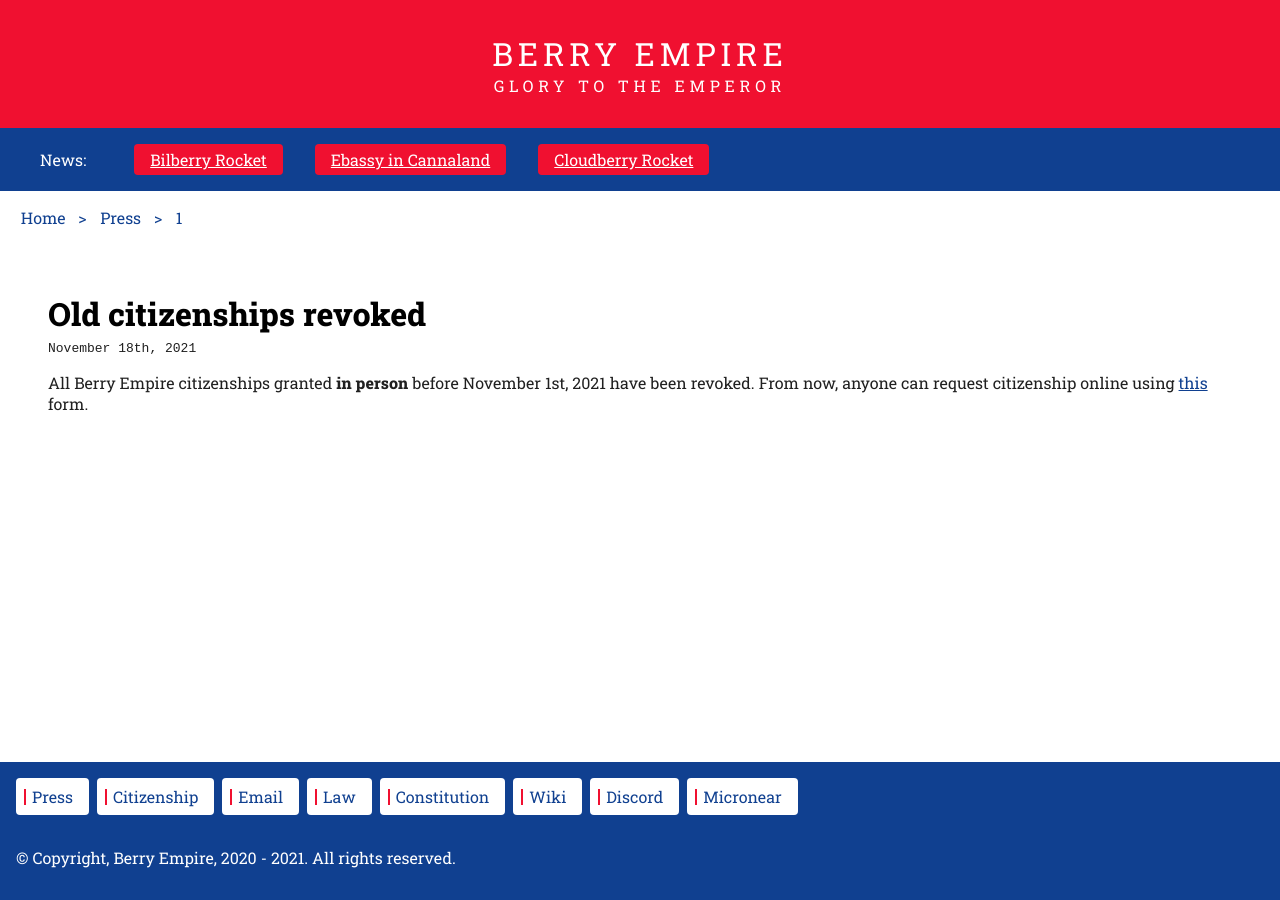
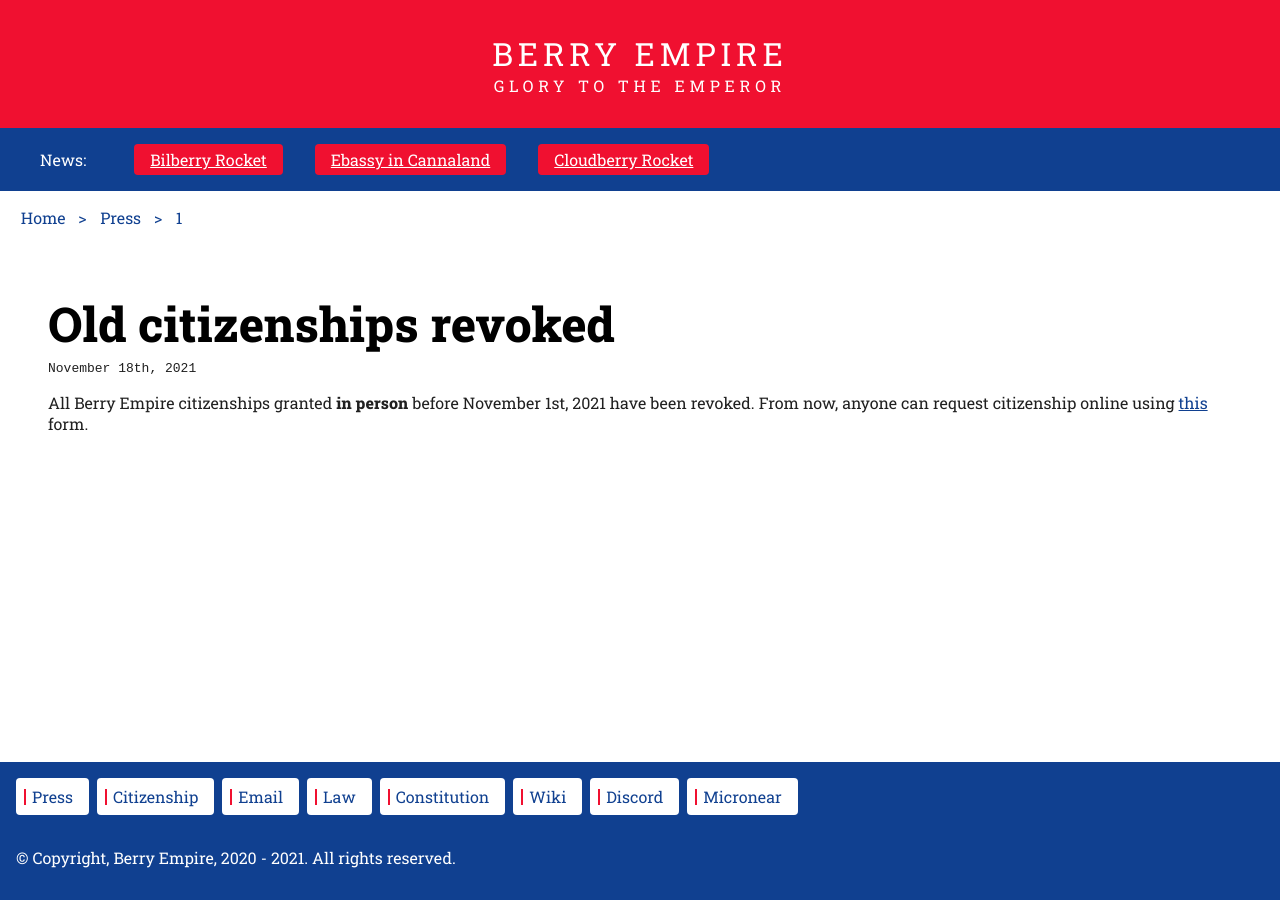
Before and after one commit to berryempire/berryempire.github.io, a Jekyll site: the page built from press/1/index.md, in a window 1280 px wide. Built offline with Jekyll 4.4.1, drawn with Linux system fonts in a browser that asks for light colours; our own code applies the rules of GitHub Pages for plain Markdown files.

```diff
--- a/press/1/index.md
+++ b/press/1/index.md
@@ -1,4 +1,4 @@
-## Old citizenships revoked
+# Old citizenships revoked
 <code>November 18th, 2021</code>
 
 All Berry Empire citizenships granted <strong>in person</strong> before November 1st, 2021 have been revoked.
```
